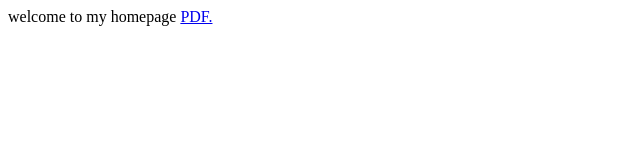
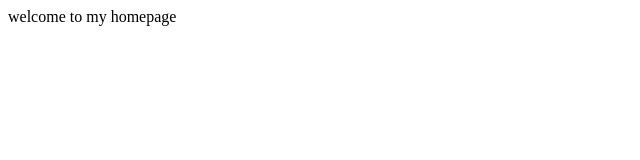
Before and after one commit to Skylar-xty/skylar-xty.github.io, a plain HTML site: page index.html in a window 1280 px wide. Shown: the full height of the page, 0-640 px from the left. Drawn offline with Linux system fonts and the light colour scheme.

Commit message:
Update index.html

```diff
--- a/index.html
+++ b/index.html
@@ -1,2 +1 @@
 welcome to my homepage
-<a href="skylar-xty.github.io/Tianyi_Resume.pdf" target="_blank">PDF.</a>
```
